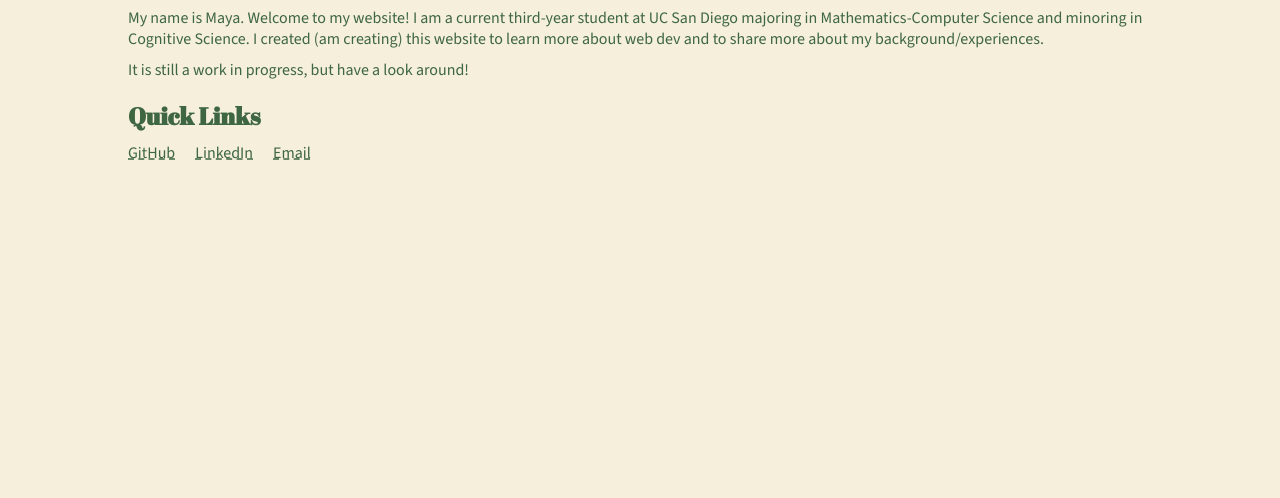
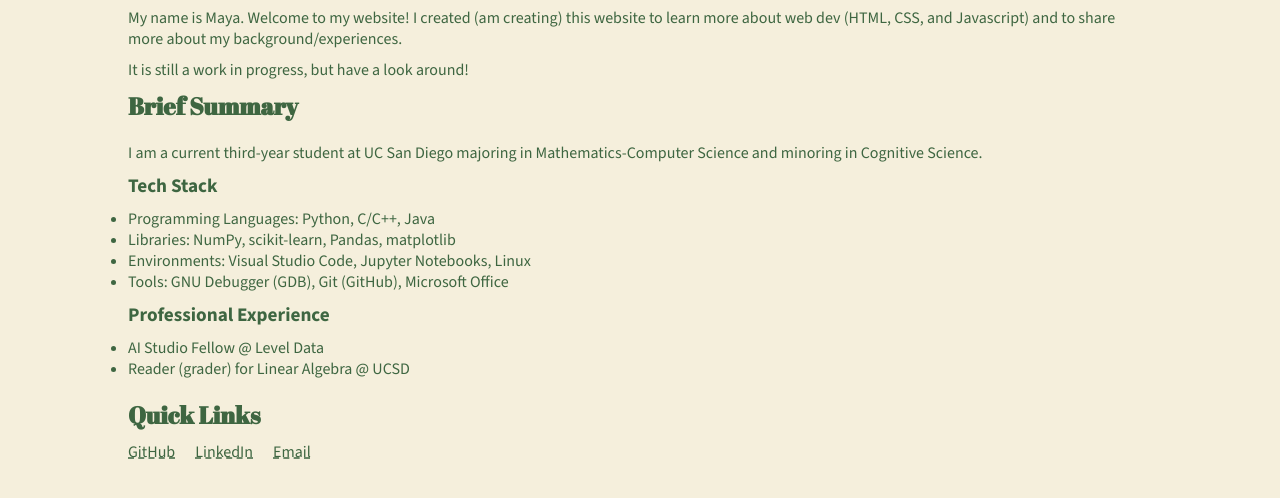
Before and after one commit to 2mayap/2mayap.github.io, a plain HTML site: page index.html in a window 1280 px wide. Shown: the part 418-916 px from the top of the page. Before the commit the page ends 800 px from the top, so only its background shows below. Drawn offline with nearby package versions, Linux system fonts and the light colour scheme.

Commit message:
some content updates

```diff
--- a/index.html
+++ b/index.html
@@ -44,17 +44,23 @@
             <img class="doodles" alt="self cartoon" src="./images/cartoon-self.png"/>
             <div id = "about-text">
                 <h2>Hello,</h2>
-                <p>My name is Maya. Welcome to my website! I am a current third-year student at UC San Diego majoring in Mathematics-Computer Science and minoring in Cognitive Science. I created (am creating) this website to learn more about web dev and to share more about my background/experiences.</p>
+                <p>My name is Maya. Welcome to my website! I created (am creating) this website to learn more about web dev (HTML, CSS, and Javascript) and to share more about my background/experiences.</p>
 
                 <p>It is still a work in progress, but have a look around!</p>
-                <!-- <p>Hello! My name is Maya. Welcome to my portfolio-website! Here are a few things about me:</p>
+                <h3>Brief Summary</h3>
+                <p>I am a current third-year student at UC San Diego majoring in Mathematics-Computer Science and minoring in Cognitive Science.</p>
+                <h4>Tech Stack</h4>
                 <ul>
-                    <li>Current Junior at UC San Diego</li>
-                    <li>Majoring in Mathematics - Computer Science and minoring in Cognitive Science</li>
-                    <li>Current Break Through Tech AI Fellow with UCLA and Cornell Tech </li>
-                    <li>Interested in software development and machine learning</li>
-                    <li>Dabbles in drawing, painting, and playing the piano</li>
-                </ul> -->
+                    <li>Programming Languages: Python, C/C++, Java</li>
+                    <li>Libraries: NumPy, scikit-learn, Pandas, matplotlib</li>
+                    <li>Environments: Visual Studio Code, Jupyter Notebooks, Linux</li>
+                    <li>Tools: GNU Debugger (GDB), Git (GitHub), Microsoft Office</li>
+                </ul>
+                <h4>Professional Experience</h4>
+                <ul>
+                    <li>AI Studio Fellow @ Level Data</li>
+                    <li>Reader (grader) for Linear Algebra @ UCSD</li>
+                </ul>
             </div>
             <div id = "quick-links-container">
                 <h3>Quick Links</h3>
--- a/style.css
+++ b/style.css
@@ -124,6 +124,12 @@ h1{
     font-family: "Abril Fatface", serif;
     color: #3e6641;
     font-size: 5em;
+}
+h4{
+    font-family: "Source Sans 3", serif;
+    font-weight: bold;
+    font-size: 1.2em;
+    color: #3e6641;
 }
 p {
     font-family: "Source Sans 3", serif;
```
Also changed, not shown: about.html (+2 -1 lines).
